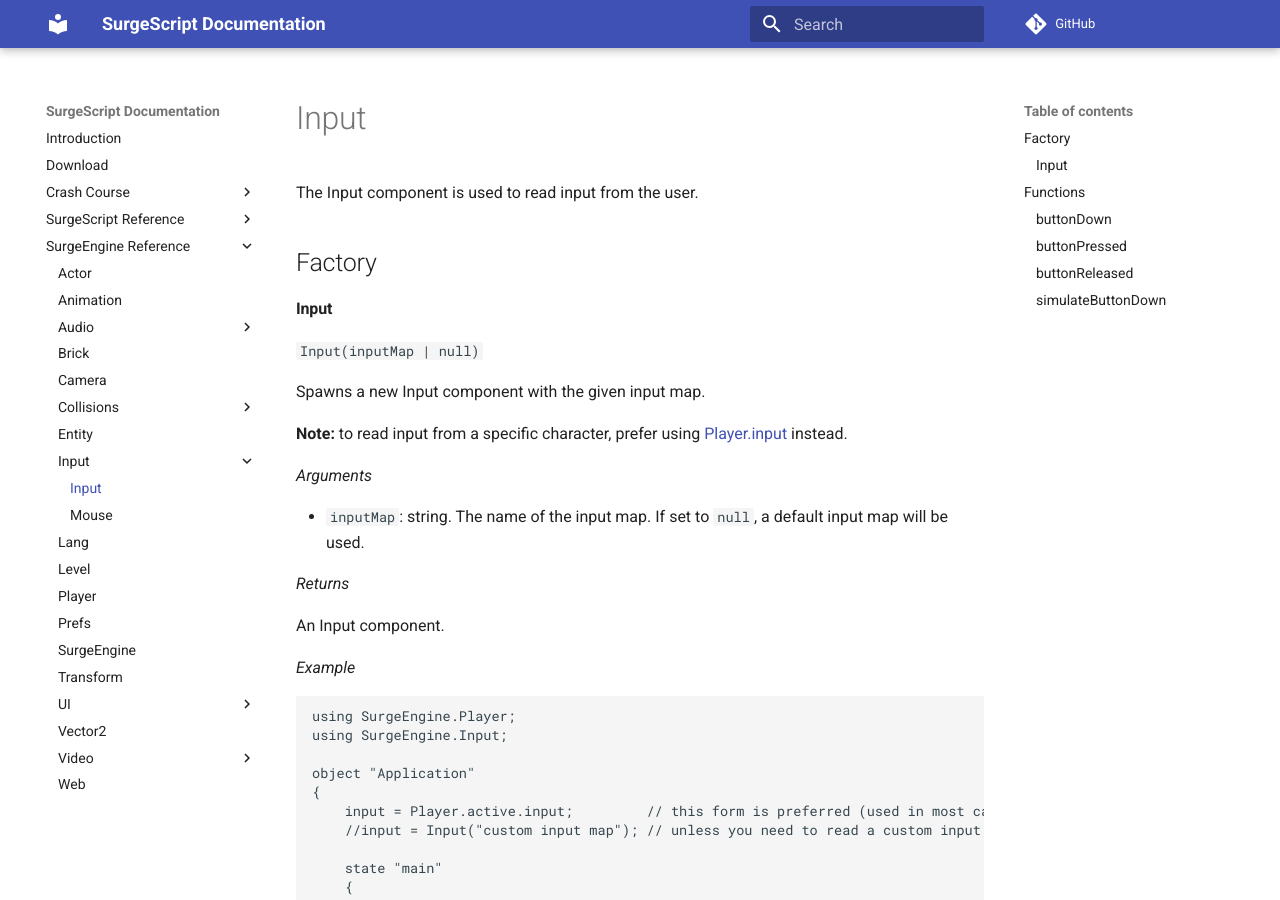
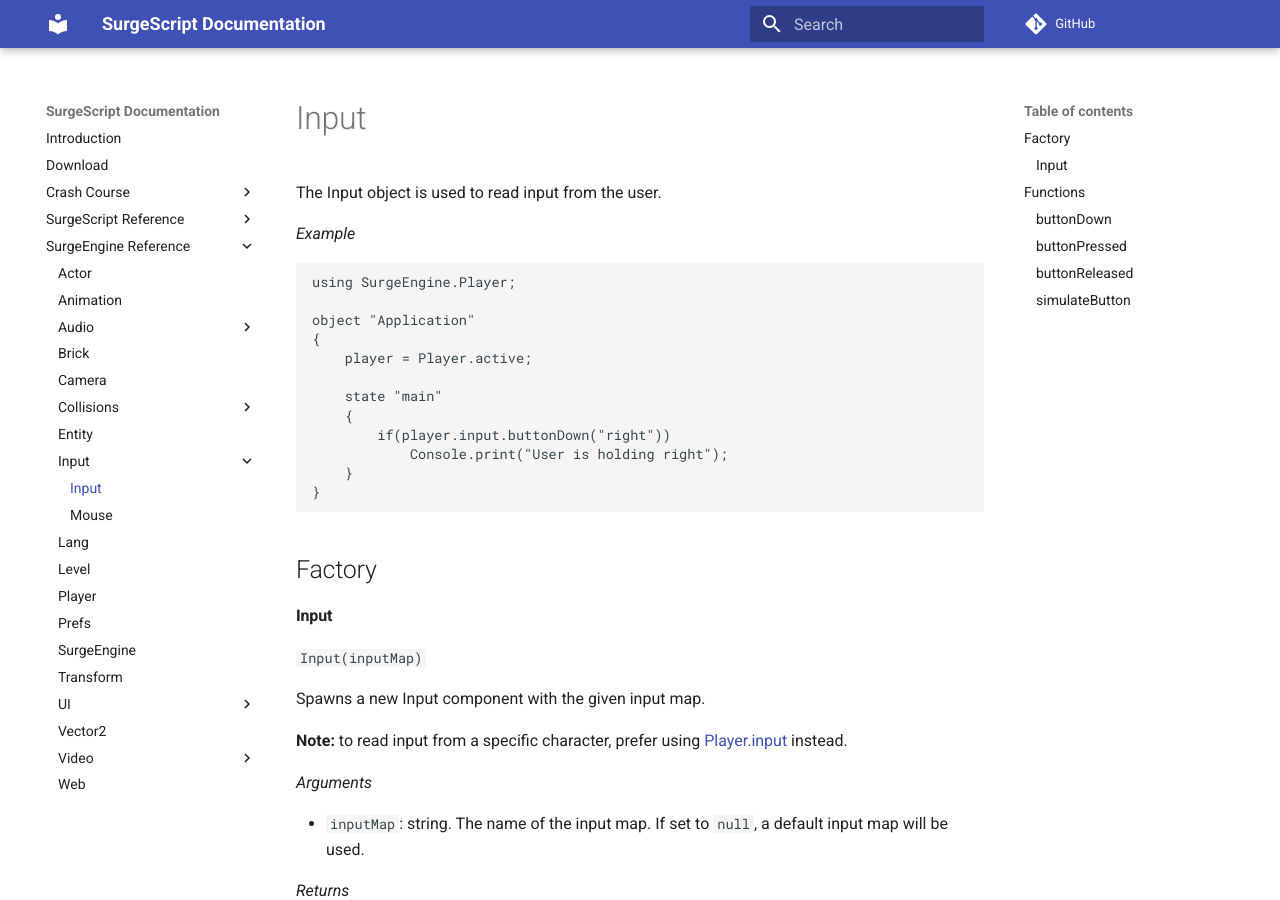
Before and after one commit to alemart/surgescript, an MkDocs documentation site: the page built from docs/engine/input.md, in a window 1280 px wide and 900 px high. Built offline with MkDocs 1.6.1 and Material for MkDocs 9.7.7, drawn with Linux system fonts in a browser that asks for light colours; comment, search, counter and statistics services are not loaded; some of the changed text lies outside the part shown.

Commit message:
Update docs: Input (SurgeEngine)

````diff
--- a/docs/engine/input.md
+++ b/docs/engine/input.md
@@ -1,14 +1,30 @@
 Input
 =====
 
-The Input component is used to read input from the user.
+The Input object is used to read input from the user.
+
+*Example*
+```
+using SurgeEngine.Player;
+
+object "Application"
+{
+    player = Player.active;
+
+    state "main"
+    {
+        if(player.input.buttonDown("right"))
+            Console.print("User is holding right");
+    }
+}
+```
 
 Factory
 -------
 
 #### Input
 
-`Input(inputMap | null)`
+`Input(inputMap)`
 
 Spawns a new Input component with the given input map.
 
@@ -85,12 +101,13 @@ Checks if a button has just been released.
 
 Returns `true` if the specified button has just been released.
 
-#### simulateButtonDown
+#### simulateButton
 
-`simulateButtonDown(buttonName)`
+`simulateButton(buttonName, down)`
 
-Changes the input object so that `buttonName` will be identified as being held down in the current frame.
+Changes the input object so that `buttonName` will be identified as being held down, or not being held down, in the current frame.
 
 *Arguments*
 
 * `buttonName`: string. One of the following: *"up", "down", "left", "right", "fire1", "fire2", ..., "fire8"*.
+* `down`: boolean. Should the button be considered as being held down?
````
